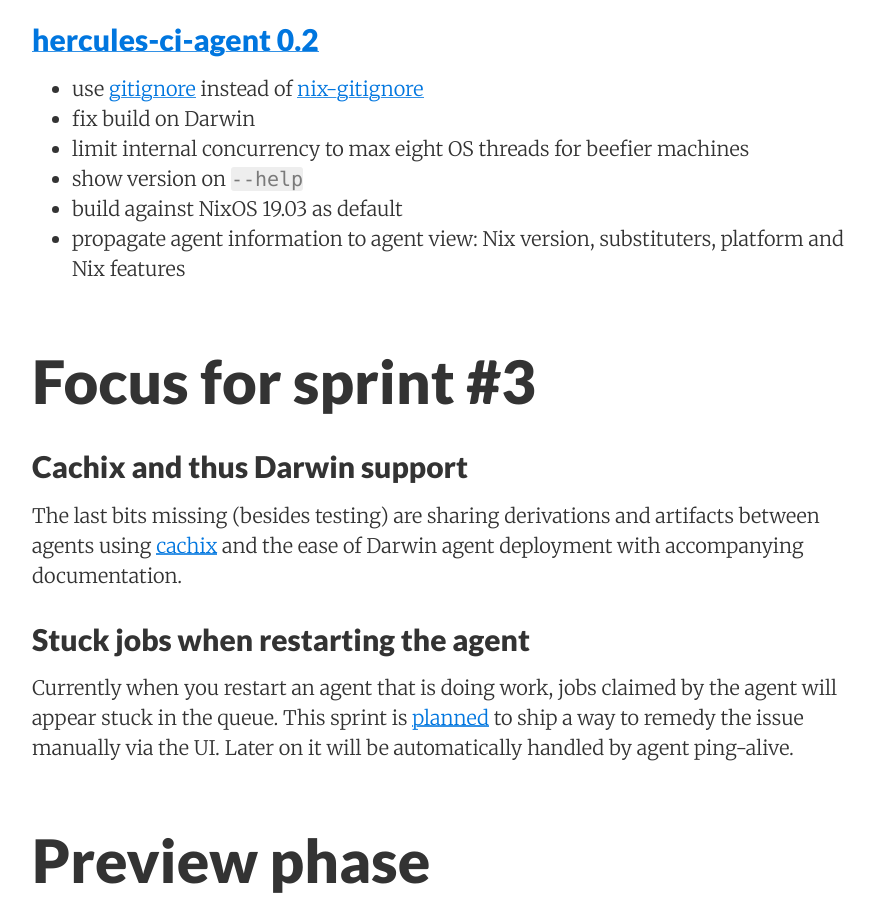
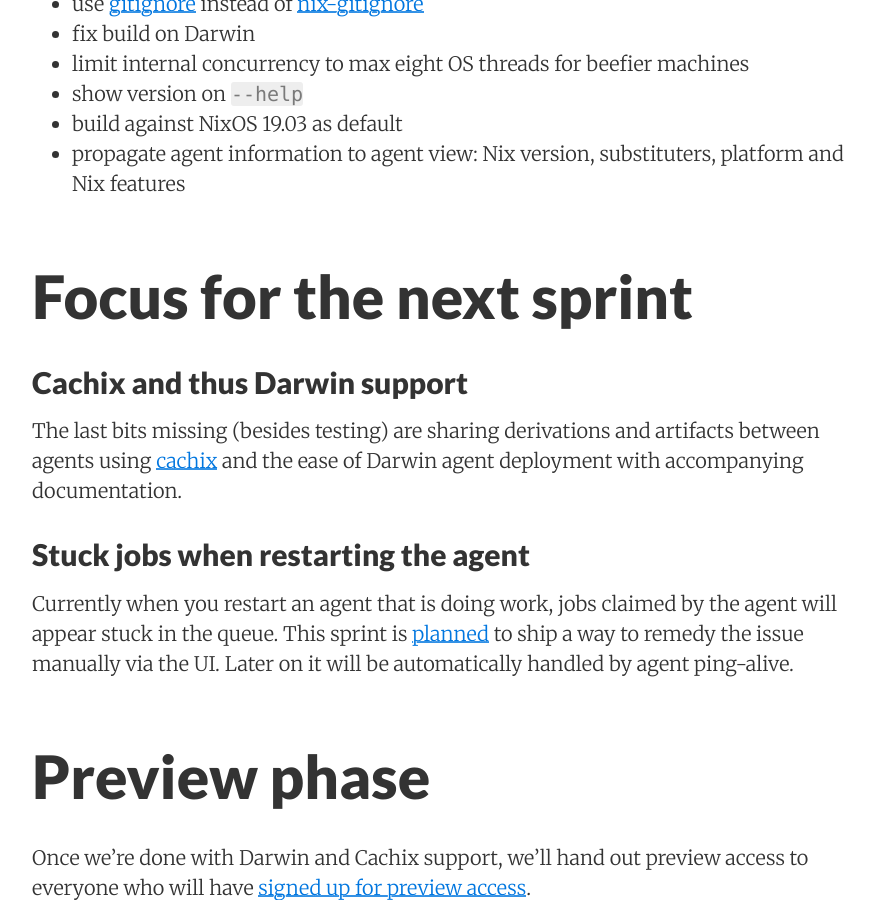
Before and after one commit to hercules-ci/blog.hercules-ci.com, a Jekyll site: the page built from _posts/2019-05-14-sprint-3-report.md, in a window 1280 px wide and 900 px high, scrolled down 1688 px. Shown: the whole window, without its empty margins (188-1062 px from the left). Built offline with Jekyll 4.4.1, drawn with Linux system fonts in a browser that asks for light colours; some of the changed text lies outside the part shown.

Commit message:
Fix sprint number by removing sprint numbers
Also change the first header because it goes right after the title, which is also a header.

```diff
--- a/_posts/2019-05-14-sprint-3-report.md
+++ b/_posts/2019-05-14-sprint-3-report.md
@@ -8,7 +8,7 @@
 categories: sprints, hercules-ci
 ---
 
-# What's new in sprint #3?
+What's new?
 
 ## Precise derivations improvements
 
@@ -35,7 +35,7 @@
 [nix-gitignore]: https://github.com/siers/nix-gitignore
 [gitignore]: https://github.com/hercules-ci/gitignore
 
-# Focus for sprint #3
+# Focus for the next sprint
 
 ## Cachix and thus Darwin support
 
```
